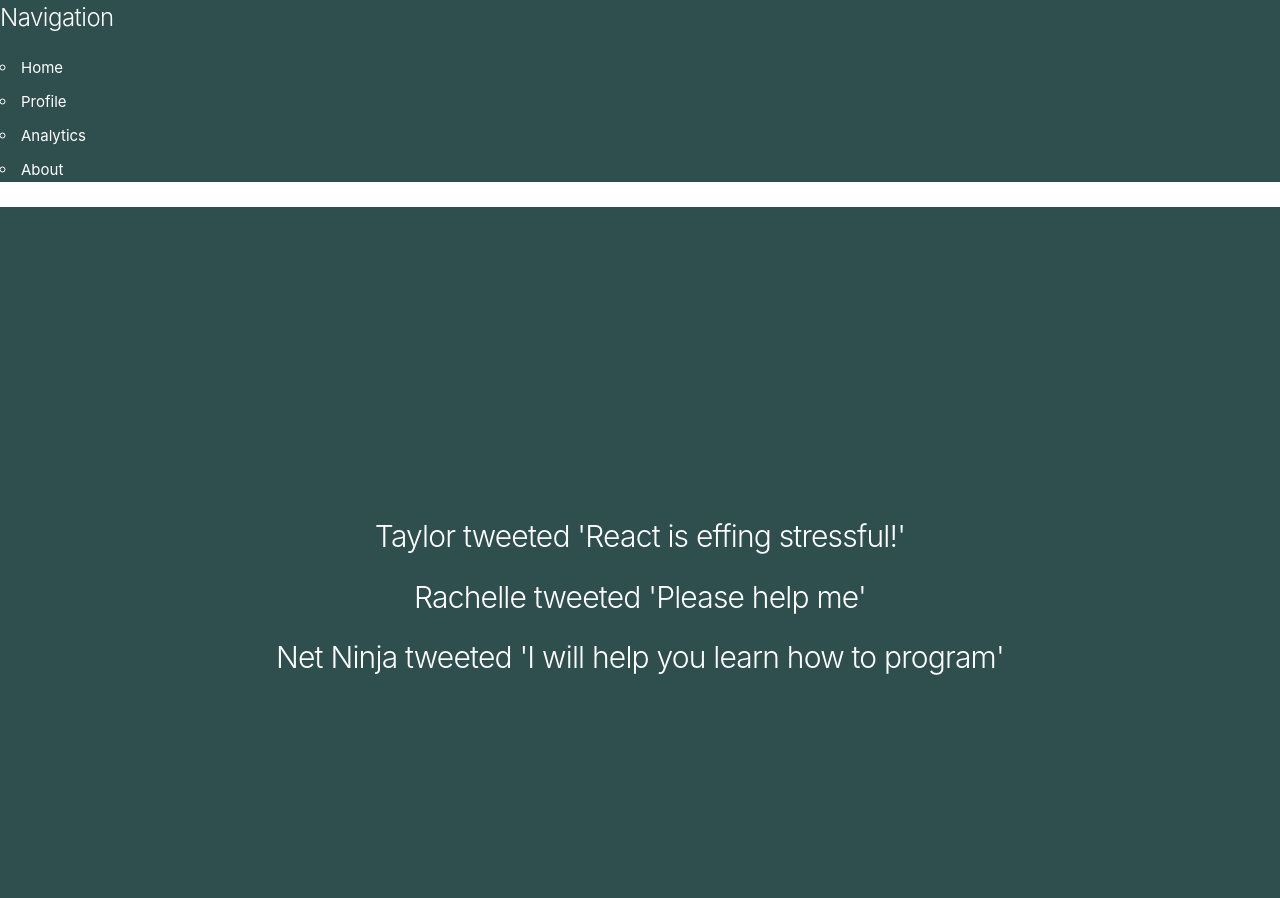
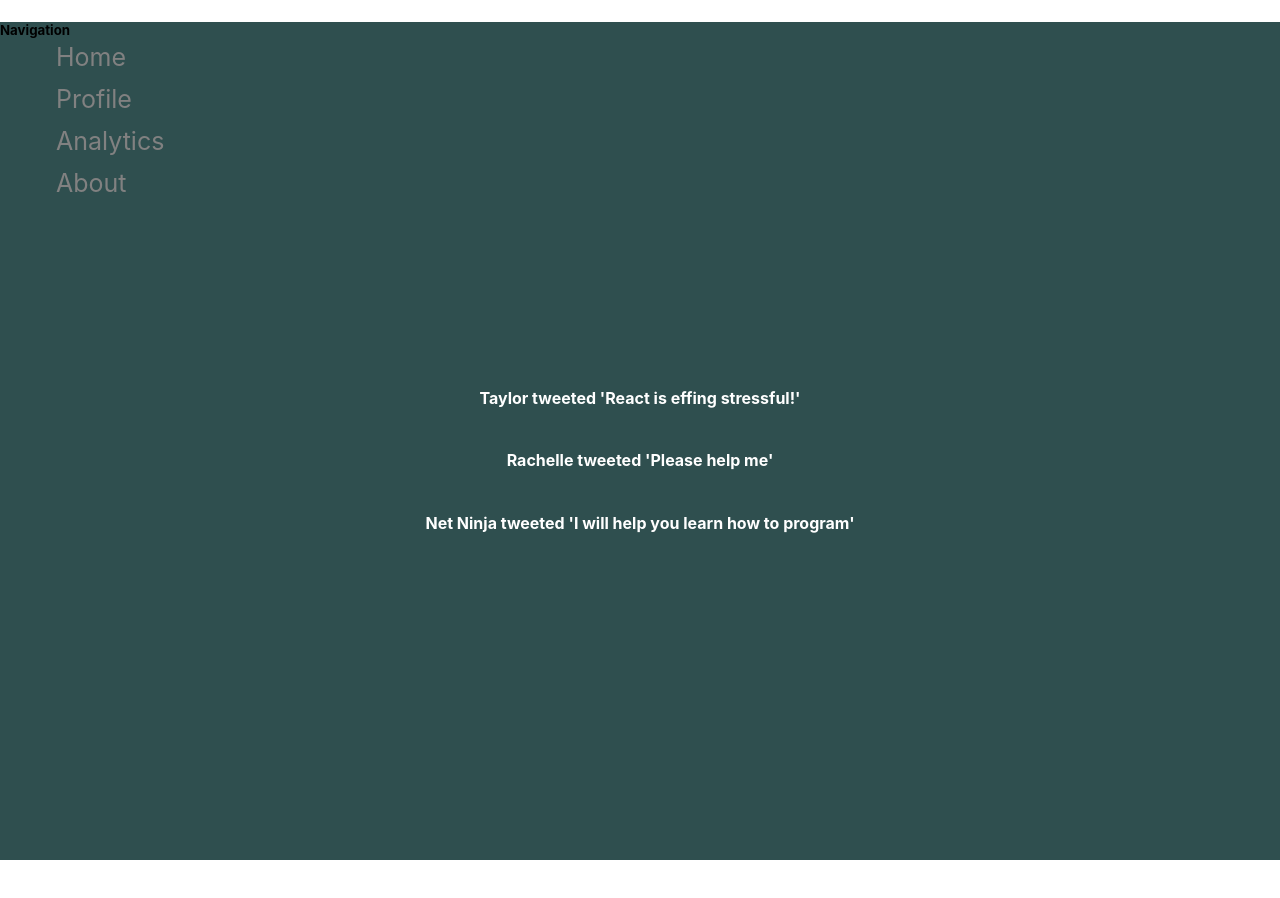
Before and after one commit to treddson/react-to-do, a React (Create React App) app: page / in a window 1280 px wide. Shown: the top 898 px of the page. After the commit the page ends 860 px from the top, so only its background shows below. Built offline with nearby package versions, Linux system fonts and the light colour scheme.

Commit message:
working on CSS, It ain't pretty

```diff
--- a/public/index.html
+++ b/public/index.html
@@ -11,10 +11,7 @@
       user's mobile device or desktop. See https://developers.google.com/web/fundamentals/web-app-manifest/
     -->
     <link rel="manifest" href="%PUBLIC_URL%/manifest.json" />
-    <link
-      rel="stylesheet"
-      href="https://cdnjs.cloudflare.com/ajax/libs/skeleton/2.0.4/skeleton.min.css"
-    />
+
     <!--
       Notice the use of %PUBLIC_URL% in the tags above.
       It will be replaced with the URL of the `public` folder during the build.
--- a/src/App.css
+++ b/src/App.css
@@ -1,6 +1,5 @@
 .body {
   min-height: 100vh;
-  background: darkslategray;
   color: white;
   display: flex;
   justify-content: center;
@@ -12,7 +11,25 @@
   color: white;
 }
 
-.nav {
+.nav-items {
+  height: 100%; /* Full-height: remove this if you want "auto" height */
+  width: 160px; /* Set the width of the sidebar */
+  position: fixed; /* Fixed Sidebar (stay in place on scroll) */
+  z-index: 1; /* Stay on top */
+  top: 0; /* Stay at the top */
+  left: 0;
+  overflow-x: hidden; /* Disable horizontal scroll */
+  padding-top: 20px;
+}
+
+.nav-item {
+  padding: 6px 8px 6px 16px;
+  text-decoration: none;
+  font-size: 25px;
+  color: #818181;
+  display: block;
+}
+
+.wrapper {
   background: darkslategray;
-  color: white;
 }
--- a/src/App.js
+++ b/src/App.js
@@ -6,12 +6,14 @@ import "./App.css";
 const App = () => {
   return (
     <Fragment>
+      <div className="wrapper">
         <section className="nav">
           <NavBar title="Navigation" />
         </section>
         <section className="body">
           <Tweets />
         </section>
+      </div>
     </Fragment>
   );
 };
--- a/src/components/NavBar.js
+++ b/src/components/NavBar.js
@@ -4,11 +4,11 @@ const NavBar = (props) => {
   return (
     <Fragment>
       <h5>{props.title}</h5>
-      <ul>
-        <li>Home</li>
-        <li>Profile</li>
-        <li>Analytics</li>
-        <li>About</li>
+      <ul className="nav-items">
+        <li className="nav-item">Home</li>
+        <li className="nav-item">Profile</li>
+        <li className="nav-item">Analytics</li>
+        <li className="nav-item">About</li>
       </ul>
     </Fragment>
   );
```
Lines whose indentation alone changed are shown as unchanged.
